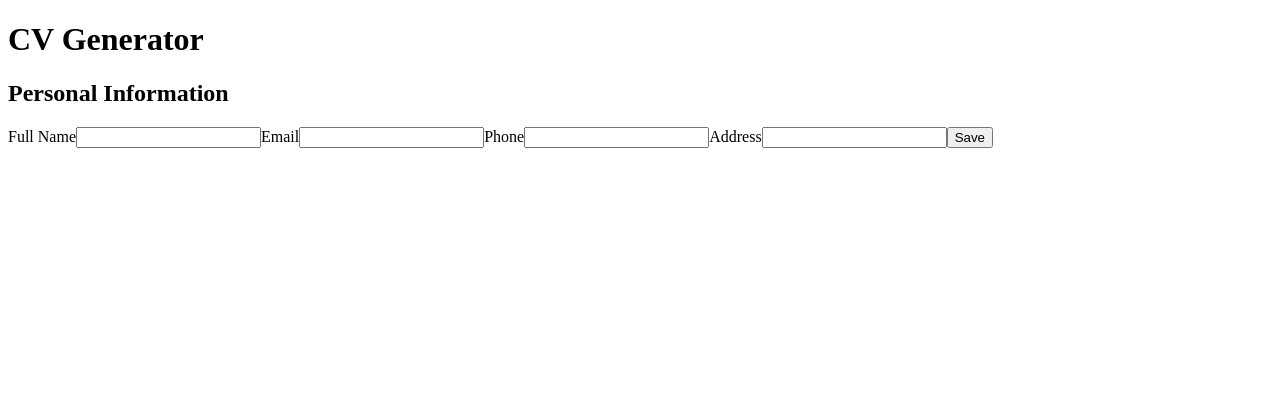
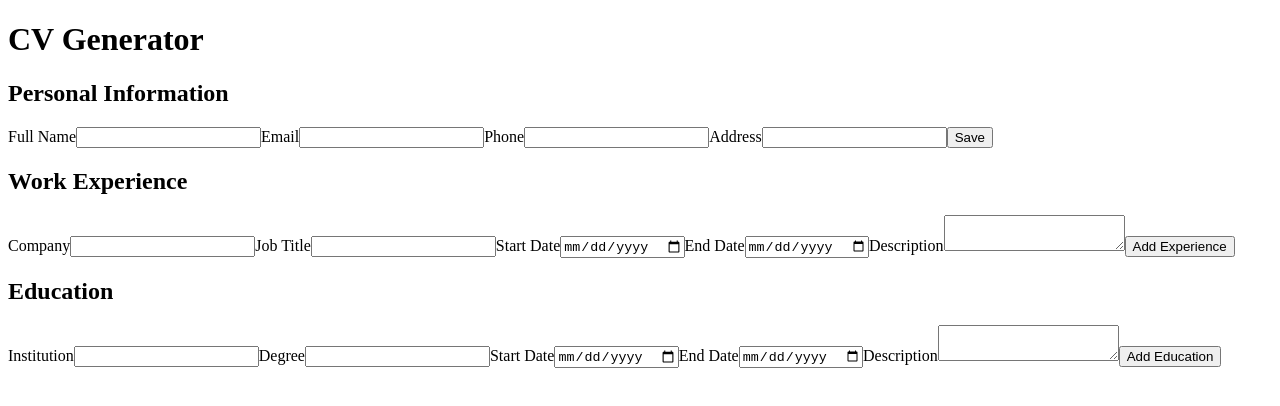
Before and after one commit to dlastic/cv-application, a React (Vite) app: page / in a window 1280 px wide. Shown: the top 406 px of the page. Built offline with nearby package versions, Linux system fonts and the light colour scheme.

Commit message:
Add Experience and Education components

```diff
--- a/src/App.jsx
+++ b/src/App.jsx
@@ -1,11 +1,15 @@
 import "./App.css";
 import PersonalInfo from "./components/PersonalInfo";
+import Experience from "./components/Experience";
+import Education from "./components/Education";
 
 export default function App() {
   return (
     <div className="App">
       <h1>CV Generator</h1>
       <PersonalInfo />
+      <Experience />
+      <Education />
     </div>
   );
 }
--- a/src/components/Education.jsx
+++ b/src/components/Education.jsx
@@ -0,0 +1,27 @@
+import "../styles/Education.css";
+
+export default function Education() {
+  return (
+    <div className="education">
+      <h2>Education</h2>
+      <form>
+        <label htmlFor="institution">Institution</label>
+        <input type="text" id="institution" name="institution" />
+
+        <label htmlFor="degree">Degree</label>
+        <input type="text" id="degree" name="degree" />
+
+        <label htmlFor="start-date">Start Date</label>
+        <input type="date" id="start-date" name="start-date" />
+
+        <label htmlFor="end-date">End Date</label>
+        <input type="date" id="end-date" name="end-date" />
+
+        <label htmlFor="description">Description</label>
+        <textarea id="description" name="description"></textarea>
+
+        <button type="submit">Add Education</button>
+      </form>
+    </div>
+  );
+}
--- a/src/components/Experience.jsx
+++ b/src/components/Experience.jsx
@@ -0,0 +1,27 @@
+import "../styles/Experience.css";
+
+export default function Experience() {
+  return (
+    <div className="experience">
+      <h2>Work Experience</h2>
+      <form>
+        <label htmlFor="company">Company</label>
+        <input type="text" id="company" name="company" />
+
+        <label htmlFor="job-title">Job Title</label>
+        <input type="text" id="job-title" name="job-title" />
+
+        <label htmlFor="start-date">Start Date</label>
+        <input type="date" id="start-date" name="start-date" />
+
+        <label htmlFor="end-date">End Date</label>
+        <input type="date" id="end-date" name="end-date" />
+
+        <label htmlFor="description">Description</label>
+        <textarea id="description" name="description"></textarea>
+
+        <button type="submit">Add Experience</button>
+      </form>
+    </div>
+  );
+}
```
